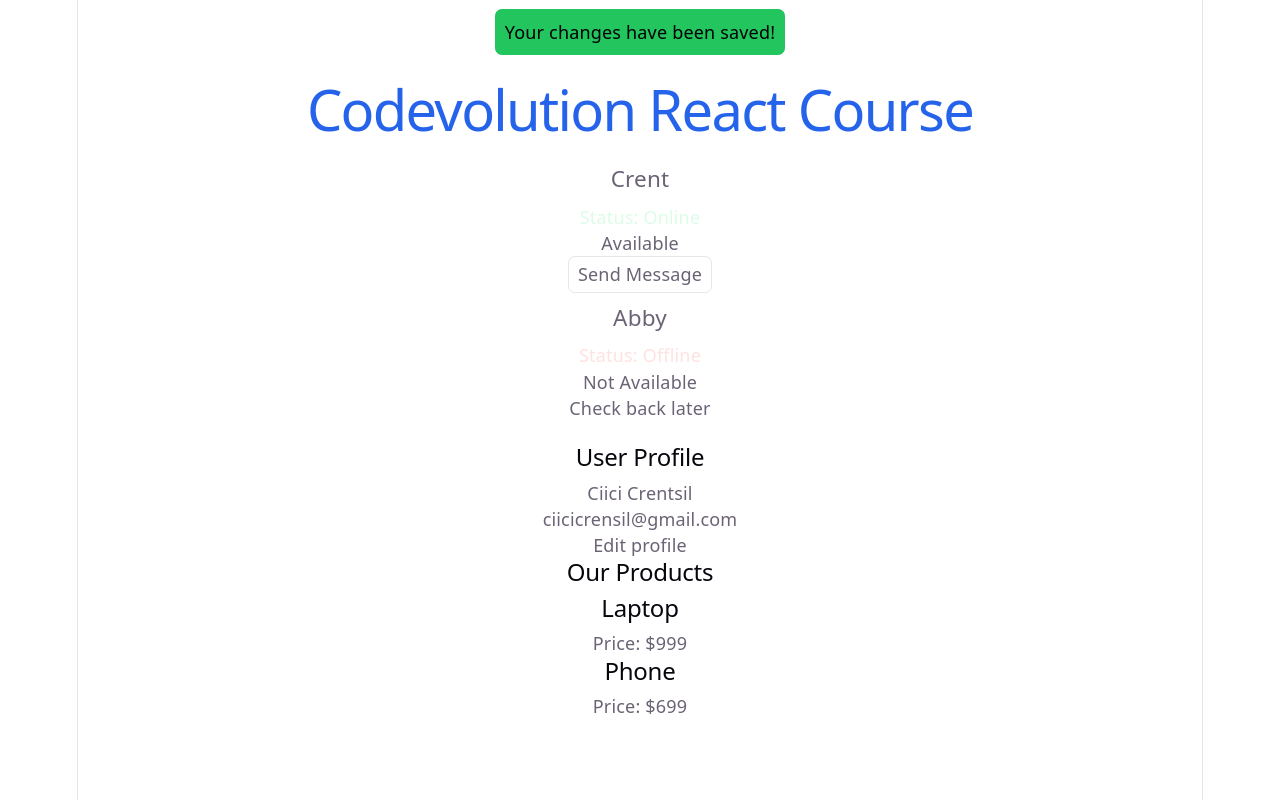
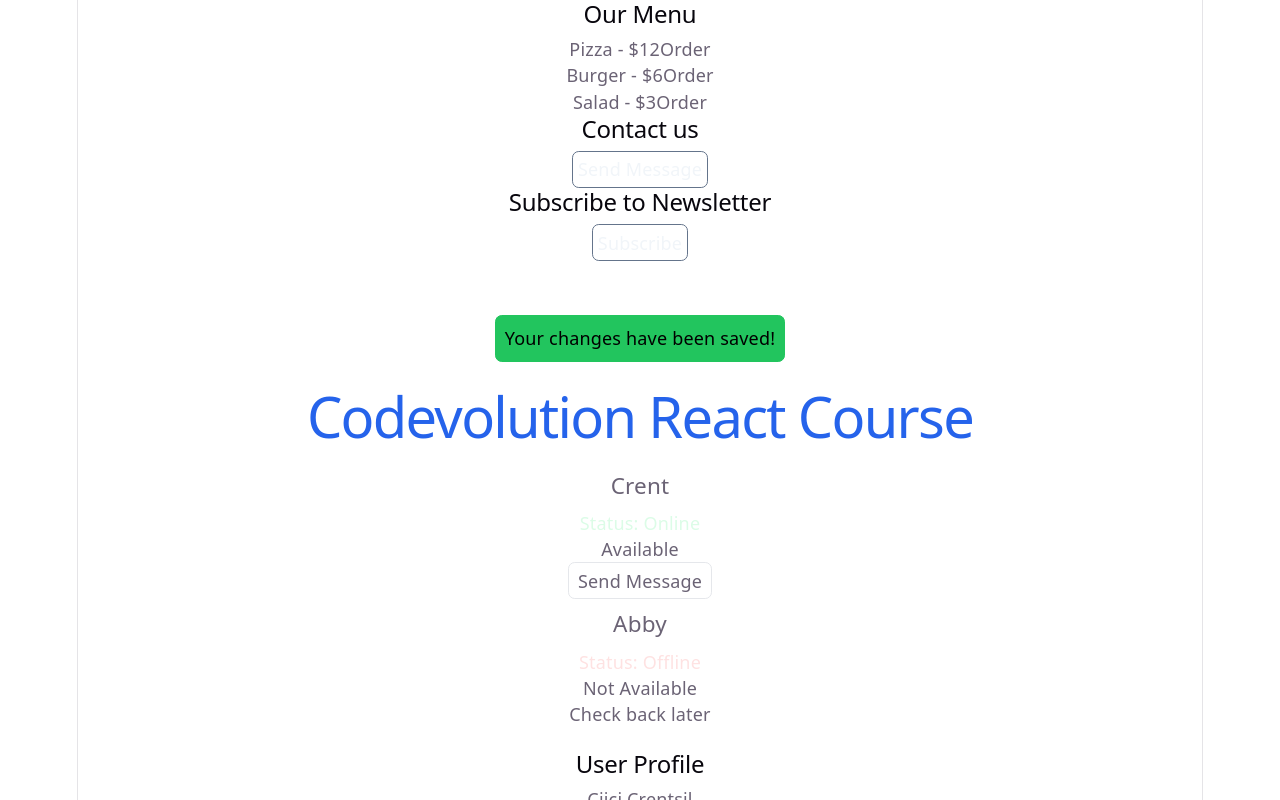
Before and after one commit to TechCrent/Learning-React-Codevolution-, a React (Vite) app in the folder codevolution/: page / in a window 1280 px wide. Shown: the top 800 px of the page. Built offline with nearby package versions, Linux system fonts and the light colour scheme.

Commit message:
Finished Event handling

```diff
--- /dev/null
+++ b/codevolution/src/ActionButton.jsx
@@ -0,0 +1,7 @@
+export const ActionButton = ({text, onClick}) =>{
+    return(
+        <div>
+            <button onClick={onClick} className="border border-slate-500 p-1 rounded-md text-slate-100">{text}</button>
+        </div>
+    )
+}
--- a/codevolution/src/App.jsx
+++ b/codevolution/src/App.jsx
@@ -6,12 +6,20 @@
 import { UserDetails } from './UserDetails.jsx'
 import { ProductList } from './ProductList.jsx'
 import {Alert} from './Alert.jsx'
+import { CustomButton } from './CustomButton.jsx'
+import { Contact } from './Contact.jsx'
+import { Newsletter } from './Newsletter.jsx'
+import { Menu } from './Menu.jsx'
 
 
 function App() {
 
   return (
     <>
+      <Menu />
+      <Contact/>
+      <Newsletter/>
+
       <Alert> Your changes have been saved!</Alert>
       <h1 className='text-blue-600'>Codevolution React Course</h1>
 
@@ -25,6 +33,8 @@
       </CardWrapper>
 
       <ProductList />
+
+
     </>
   )
 }
--- /dev/null
+++ b/codevolution/src/Contact.jsx
@@ -0,0 +1,15 @@
+import { ActionButton } from "./ActionButton"
+
+export const Contact = () =>{
+
+    const handleSendMessage =() =>{
+        alert('Sending your message')
+    }
+
+    return(
+        <div>
+            <h2>Contact us</h2>
+            <ActionButton text = "Send Message" onClick={handleSendMessage}/>
+        </div>
+    )
+}
--- /dev/null
+++ b/codevolution/src/CustomButton.jsx
@@ -0,0 +1,13 @@
+export const CustomButton = () =>{
+
+        const handleClick =() => {
+            alert("Thanks for clicking!")
+        }
+
+
+    return(
+        <div className="flexbox">
+            <button onClick={handleClick} className="border border-slate p-1 mt-5 rounded-md">Button</button>
+        </div>
+    );
+}
--- /dev/null
+++ b/codevolution/src/Menu.jsx
@@ -0,0 +1,16 @@
+import { MenuItem } from "./MenuItem";
+
+export const Menu =() => {
+    const handleOrder =(itemName, itemPrice) =>{
+        alert(`You ordered: ${itemName} for ${itemPrice}`);
+    }
+
+    return(
+        <div>
+            <h2>Our Menu</h2>
+            <MenuItem name="Pizza" price={12} onOrder={handleOrder}/>
+            <MenuItem name="Burger" price={6} onOrder={handleOrder}/>
+            <MenuItem name="Salad" price={3} onOrder={handleOrder}/>
+        </div>
+    );
+}
--- /dev/null
+++ b/codevolution/src/MenuItem.jsx
@@ -0,0 +1,10 @@
+export const MenuItem = ({name, price, onOrder}) =>{
+
+    return(
+        <div>
+            <span>{name} - ${price}</span>
+            <button onClick={() => onOrder(name,price)}>Order</button>
+        </div>
+    )
+
+}
--- /dev/null
+++ b/codevolution/src/Newsletter.jsx
@@ -0,0 +1,15 @@
+import { ActionButton } from "./ActionButton"
+
+export const Newsletter = () => {
+
+    const handleSubscribe = () =>{
+        alert('Subscribed')
+    }
+
+    return(
+        <div className="mb-10">
+            <h2>Subscribe to Newsletter</h2>
+            <ActionButton text="Subscribe" onClick={handleSubscribe}/>
+        </div>
+    )
+}
```
